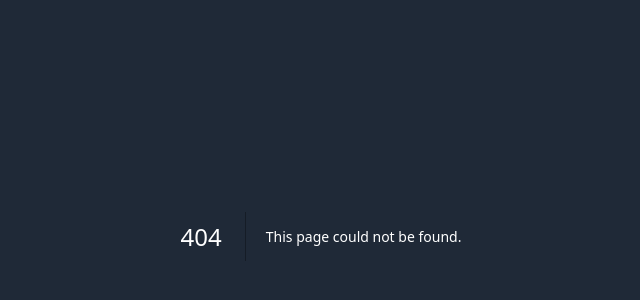
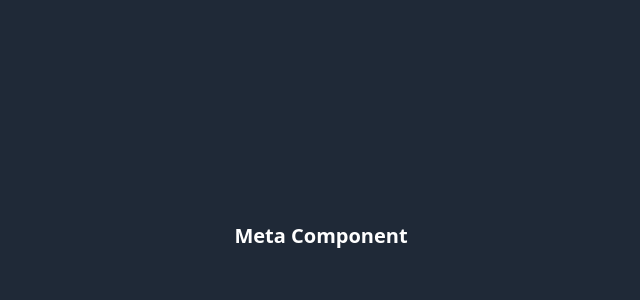
Before and after one commit to serhiyhvala/next-15-rc, a Next.js app: page /react-19/meta in a window 1280 px wide. Before the commit this address had no page. Shown: the part 164-464 px from the top of the page, without its empty margins (319-959 px from the left). Built offline with nearby package versions, Linux system fonts and the light colour scheme.

Commit message:
feat: create meta example page

```diff
--- /dev/null
+++ b/src/app/react-19/meta/page.tsx
@@ -0,0 +1,8 @@
+import { MetaComponent } from "@/components";
+import { FC } from "react";
+
+const MetaPage: FC = () => {
+  return <MetaComponent />;
+};
+
+export default MetaPage;
--- a/src/components/react-19-example/index.ts
+++ b/src/components/react-19-example/index.ts
@@ -1 +1,2 @@
 export * from "./action-state";
+export * from "./meta-component";
--- /dev/null
+++ b/src/components/react-19-example/meta-component.tsx
@@ -0,0 +1,10 @@
+import { FC } from "react";
+
+export const MetaComponent: FC = () => {
+  return (
+    <>
+      <meta name="author" content="Hello from MacPaw" />
+      <h1>Meta Component</h1>
+    </>
+  );
+};
```
